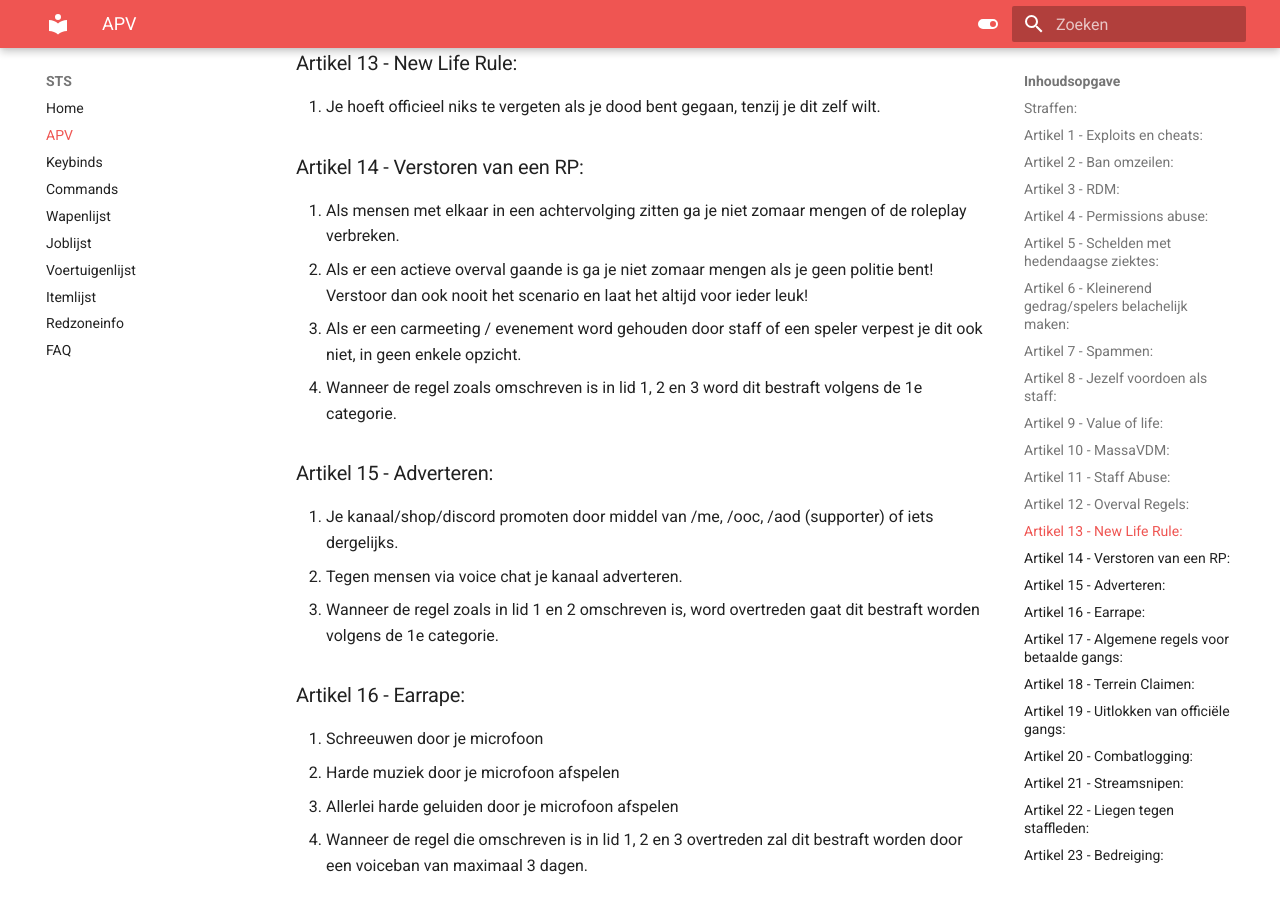
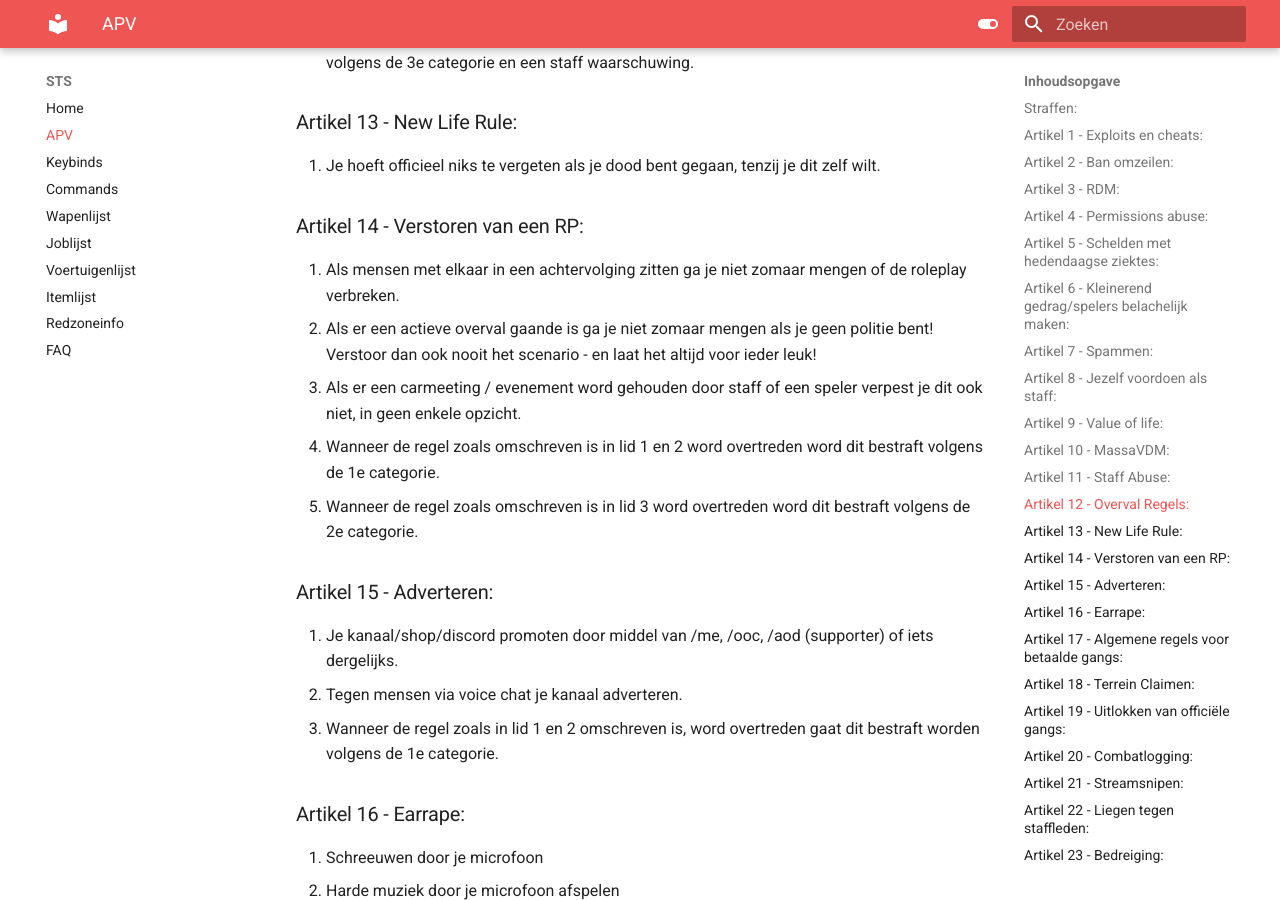
Before and after one commit to Welseyy/STSAPV, an MkDocs documentation site: the page built from docs/apv.md, in a window 1280 px wide and 900 px high, scrolled down 3297 px. Built offline with MkDocs 1.6.1 and Material for MkDocs 9.7.7, drawn with Linux system fonts in a browser that asks for light colours; some of the changed text lies outside the part shown.

Commit message:
Update apv.md
- Artikel 4 - Permissions abuse:
Het misbruiken van je f6 menu door bijvoorbeeld je als staff te opstellen (rdmers boeien etc.) of mensen te boeien die dat niet willen zal een straf opleveren van de 2e of 3e categorie.
- Noclippen in een gang huis van een officiële groepering zal een straf opleveren van de 1e categorie.


Naar:

Artikel 4 - Permissions abuse:
- Het misbruiken van je f6 menu door bijvoorbeeld je als staff te opstellen (rdmers boeien etc.) of mensen te boeien die dat niet willen zal een straf opleveren van de 2e of 3e categorie.
- Het griefen zonder cheats, zoals spammen van voertuigen, objecten of dergelijke zal een straf opleveren van maximaal de 4e categorie.
- Noclippen in een gang huis van een officiële groepering zal een straf opleveren van de 1e categorie.

Artikel 14 - Verstoren van een RP:
- Als mensen met elkaar in een achtervolging zitten ga je niet zomaar mengen of de roleplay verbreken.
- Als er een actieve overval gaande is ga je niet zomaar mengen als je geen politie bent! Verstoor dan ook nooit het scenario en laat het altijd voor ieder leuk!
- Als er een carmeeting / evenement word gehouden door staff of een speler verpest je dit ook niet, in geen enkele opzicht.
Wanneer de regel zoals omschreven is in lid 1, 2 en 3 word dit bestraft volgens de 1e categorie.

naar:

Artikel 14 - Verstoren van een RP:
- Als mensen met elkaar in een achtervolging zitten ga je niet zomaar mengen of de roleplay verbreken.
- Als er een actieve overval gaande is ga je niet zomaar mengen als je geen politie bent! Verstoor dan ook nooit het scenario -  en laat het altijd voor ieder leuk!
- Als er een carmeeting / evenement word gehouden door staff of een speler verpest je dit ook niet, in geen enkele opzicht.
- Wanneer de regel zoals omschreven is in lid 1 en 2 word overtreden word dit bestraft volgens de 1e categorie.
- Wanneer de regel zoals omschreven is in lid 3 word overtreden word dit bestraft volgens de 2e categorie.

```diff
--- a/docs/apv.md
+++ b/docs/apv.md
@@ -31,7 +31,8 @@
 
 ### Artikel 4 - Permissions abuse:
 1. Het misbruiken van je f6 menu door bijvoorbeeld je als staff te opstellen (rdmers boeien etc.) of mensen te boeien die dat niet willen zal een straf opleveren van de 2e of 3e categorie.
-2. Noclippen in een gang huis van een officiële groepering zal een straf opleveren van de 1e categorie.
+2. Het griefen zonder cheats, zoals spammen van voertuigen, objecten of dergelijke zal een straf opleveren van maximaal de 4e categorie.
+3. Noclippen in een gang huis van een officiële groepering zal een straf opleveren van de 1e categorie.
 
 ### Artikel 5 - Schelden met hedendaagse ziektes:
 1. Het schelden met ziektes zoals kanker en dergelijke is streng tegen ons beleid, en zal bestraft worden met een voiceban van 30 dagen. Je excuses aan bieden door een vrijwillige donatie te doen aan het KWF resulteert in het weghalen van de verbanning.
@@ -79,9 +80,10 @@
 ### Artikel 14 - Verstoren van een RP:
 
 1. Als mensen met elkaar in een achtervolging zitten ga je niet zomaar mengen of de roleplay verbreken.
-2. Als er een actieve overval gaande is ga je niet zomaar mengen als je geen politie bent! Verstoor dan ook nooit het scenario en laat het altijd voor ieder leuk!
+2. Als er een actieve overval gaande is ga je niet zomaar mengen als je geen politie bent! Verstoor dan ook nooit het scenario -  en laat het altijd voor ieder leuk!
 3. Als er een carmeeting / evenement word gehouden door staff of een speler verpest je dit ook niet, in geen enkele opzicht.
-4. Wanneer de regel zoals omschreven is in lid 1, 2 en 3 word dit bestraft volgens de 1e categorie.
+4. Wanneer de regel zoals omschreven is in lid 1 en 2 word overtreden word dit bestraft volgens de 1e categorie.
+5. Wanneer de regel zoals omschreven is in lid 3 word overtreden word dit bestraft volgens de 2e categorie.
 
 ### Artikel 15 - Adverteren:
 
```
